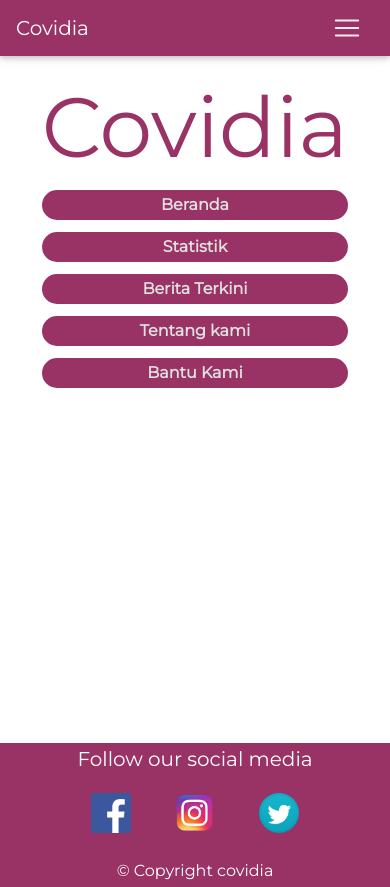
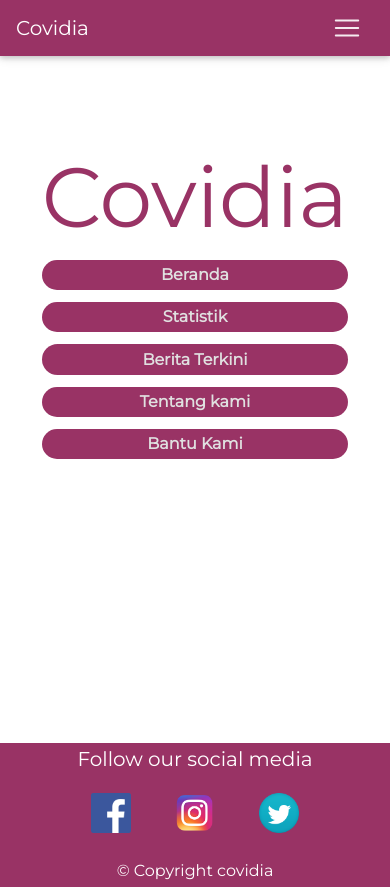
Before and after one commit to crazould/covidia, a website: page views/home.html in a window 390 px wide. Drawn offline with nearby package versions, Linux system fonts and the light colour scheme; files that its build step writes are made by us from their sources; files whose address does not match are found by name.

Commit message:
fix home page

```diff
--- a/public/app.css
+++ b/public/app.css
@@ -222,6 +222,7 @@ footer > h2{
 @media only screen and (max-width: 430px) {
 
     .headline{
+        margin-top: 23%;
         font-size: 5.25rem;
     }
 
```
